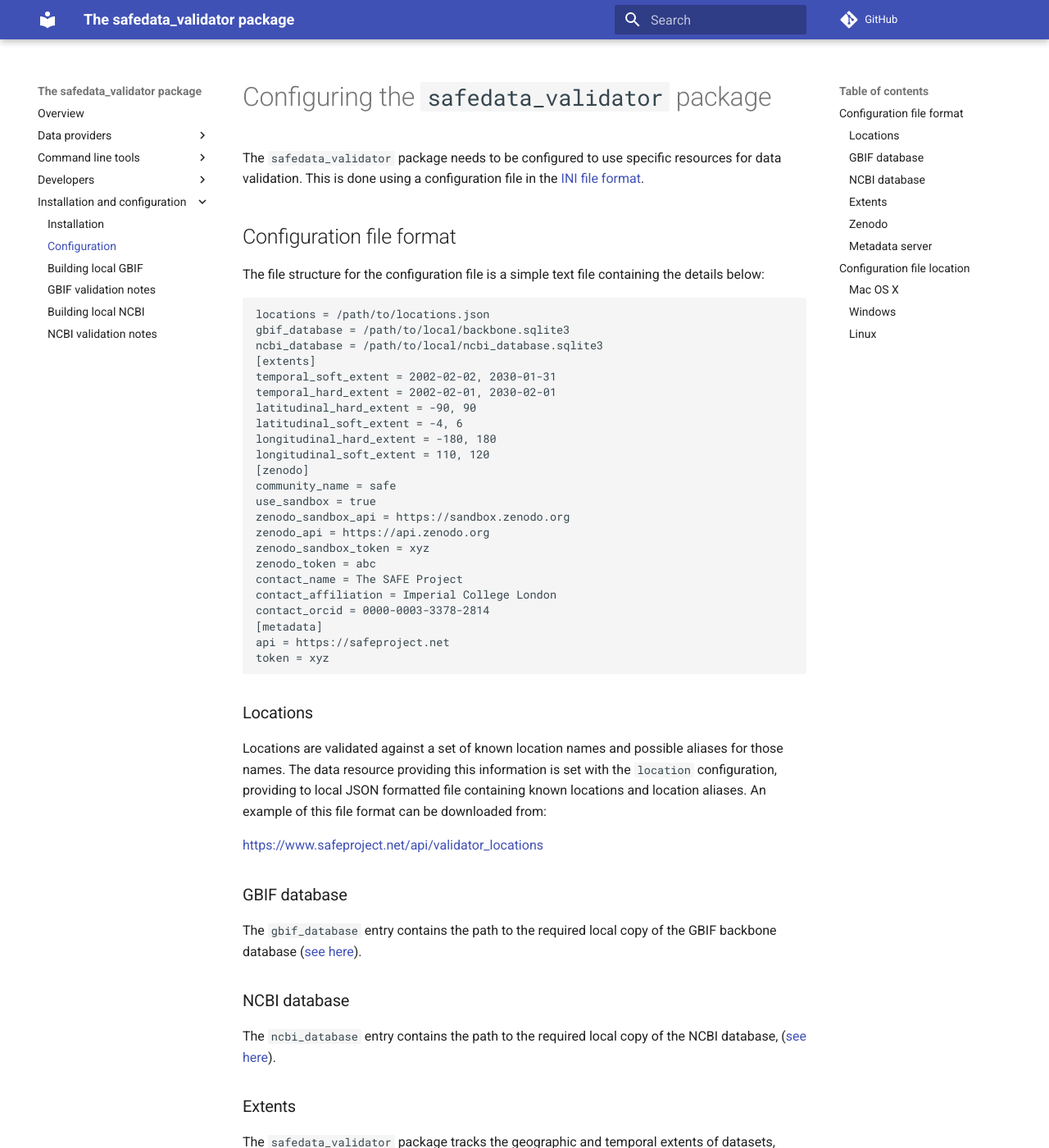
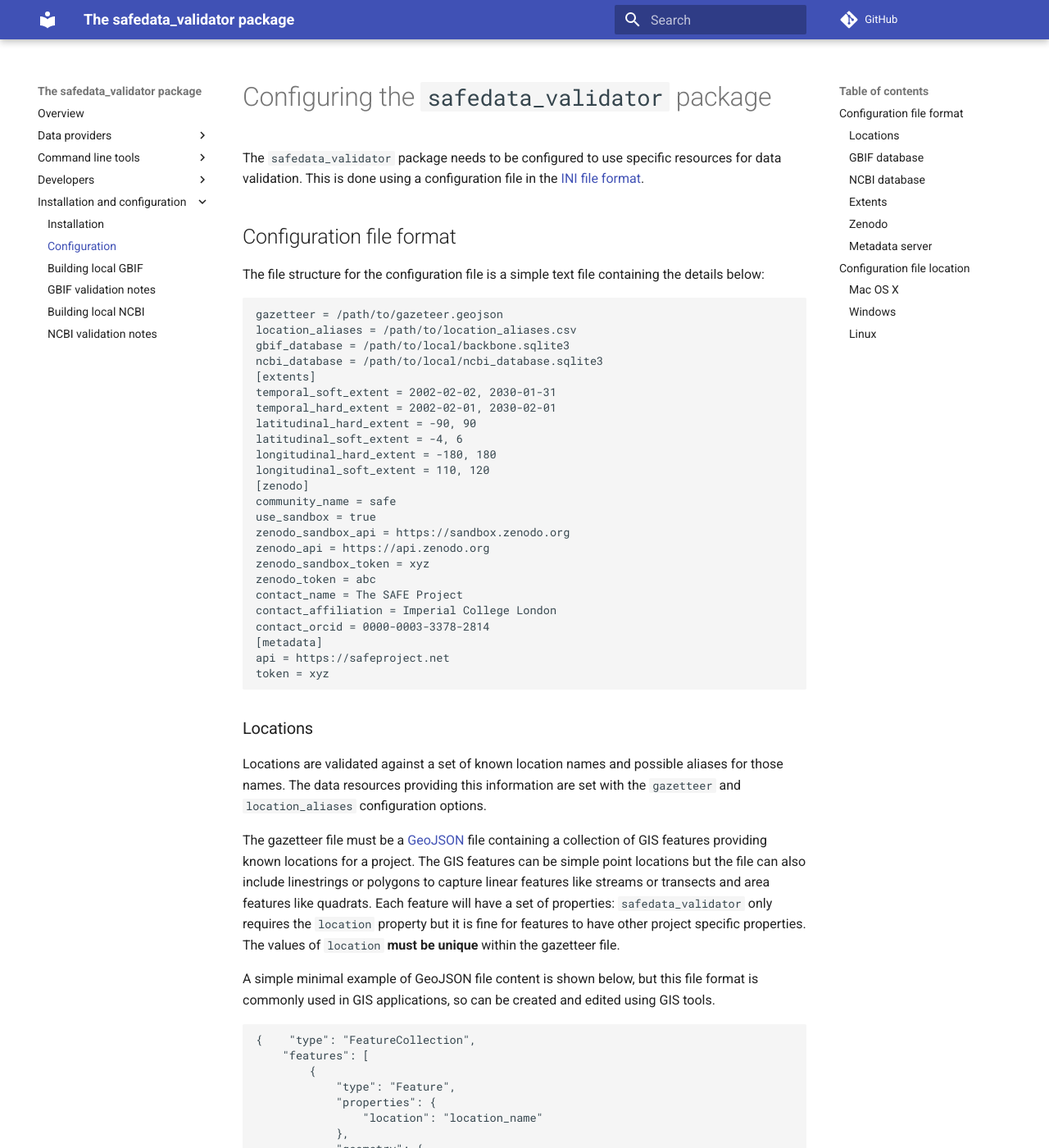
Before and after one commit to ImperialCollegeLondon/safedata_validator, an MkDocs documentation site: the page built from docs/install/configuration.md, in a window 1280 px wide and 1400 px high. Shown: the whole window at 82% size. Built offline with MkDocs 1.6.1 and Material for MkDocs 9.7.7, drawn with Linux system fonts in a browser that asks for light colours; comment, search, counter and statistics services are not loaded; some of the changed text lies outside the part shown.

Commit message:
Updated config docs to describe gazetteer and location aliases files

````diff
--- a/docs/install/configuration.md
+++ b/docs/install/configuration.md
@@ -10,7 +10,8 @@
 the details below:
 
 ```ini
-locations = /path/to/locations.json
+gazetteer = /path/to/gazeteer.geojson
+location_aliases = /path/to/location_aliases.csv
 gbif_database = /path/to/local/backbone.sqlite3
 ncbi_database = /path/to/local/ncbi_database.sqlite3
 [extents]
@@ -37,13 +38,54 @@
 
 ### Locations
 
-Locations are validated against a set of known location names and possible
-aliases for those names. The data resource providing this information is set
-with the `location` configuration, providing to local JSON formatted file containing
-known locations and location aliases. An example of this file format can be
-downloaded from:
+Locations are validated against a set of known location names and possible aliases for
+those names. The data resources providing this information are set with the `gazetteer`
+and `location_aliases` configuration options.
 
-[https://www.safeproject.net/api/validator_locations](https://www.safeproject.net/api/validator_locations)
+The gazetteer file must be a [GeoJSON](https://geojson.org/) file containing a
+collection of GIS features providing known locations for a project. The GIS features can
+be simple point locations but the file can also include linestrings or polygons to
+capture linear features like streams or transects and area features like quadrats. Each
+feature will have a set of properties: `safedata_validator` only requires the `location`
+property but it is fine for features to have other project specific properties. The
+values of `location` **must be unique** within the gazetteer file.
+
+A simple minimal example of GeoJSON file content is shown below, but this file format is
+commonly used in GIS applications, so can be created and edited using GIS tools.
+
+```json
+{    "type": "FeatureCollection",
+    "features": [
+        {
+            "type": "Feature",
+            "properties": {
+                "location": "location_name"
+            },
+            "geometry": {
+                "type": "Point",
+                "coordinates": [
+                    117.586071,
+                    4.710346
+                ]
+            }
+        }
+    ]
+}
+```
+
+The location aliases file provides a way to handle commonly used alternative names for
+sampling locations. The file format is a simple CSV file which must contain the field
+header shown below:
+
+```csv
+location,alias,zenodo_record_id
+location_name,loc,null
+```
+
+Values added in the `alias` field will be automatically mapped to the given `location`.
+Note that `safedata_validator` will _always_ warn about the use of location aliases.
+Although the location aliases file must be provided, it is _fine_ to only include the
+headers insist that users only use the canonical names from the gazetteer.
 
 ### GBIF database
 
````
